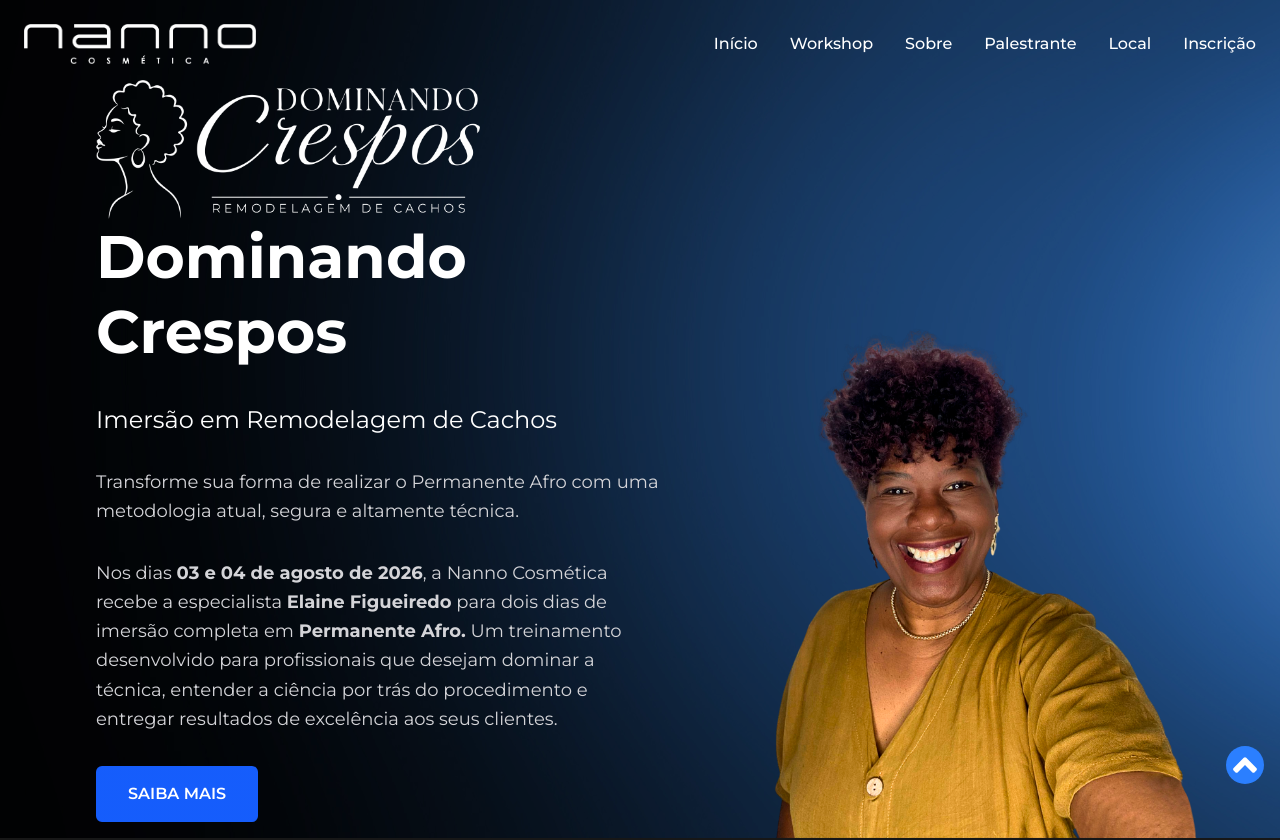
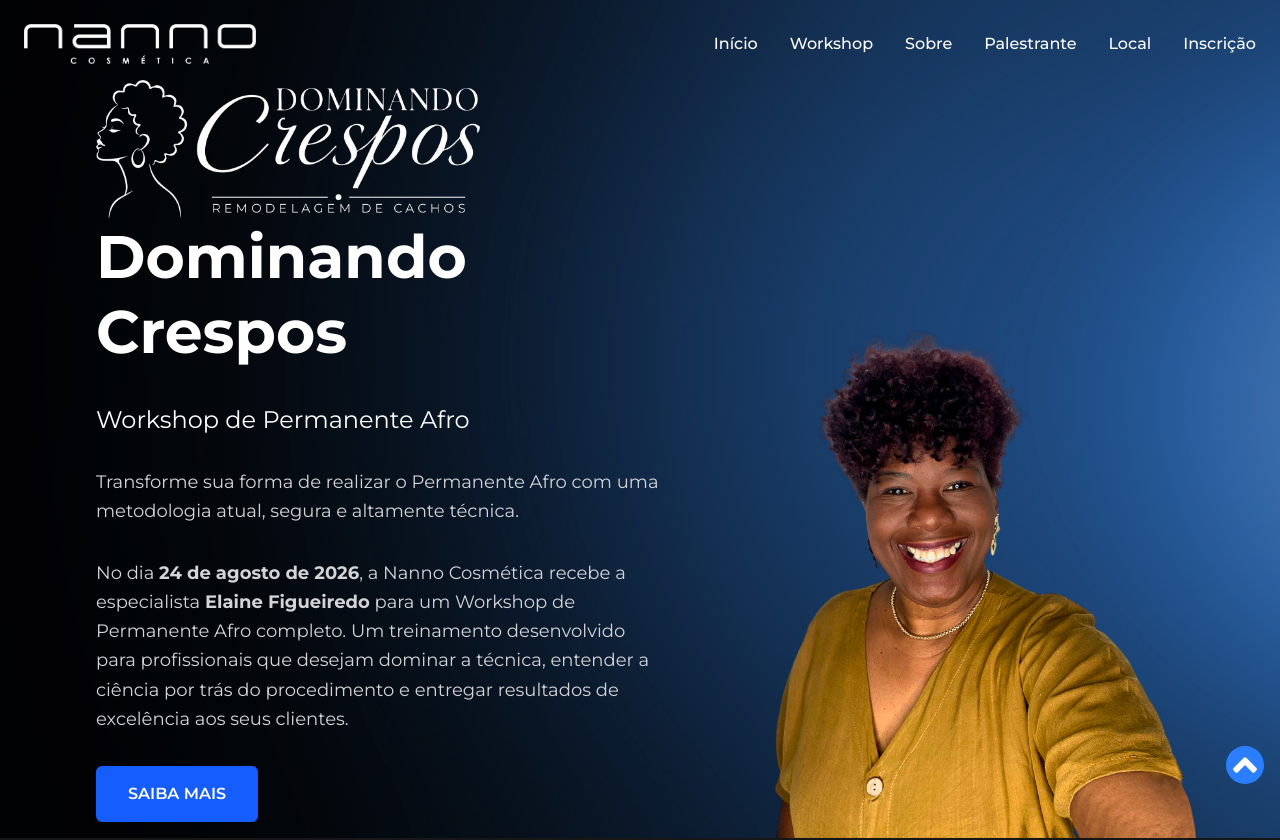
Before and after one commit to nannocosmetica/workshop_two, a React (Vite) app: page / in a window 1280 px wide. Shown: the top 840 px of the page. Built offline with nearby package versions, Linux system fonts and the light colour scheme.

Commit message:
date update

```diff
--- a/src/components/HeroSection.tsx
+++ b/src/components/HeroSection.tsx
@@ -8,12 +8,12 @@
         <h1 className="text-4xl lg:text-6xl leading-tight mb-6">
           <span className="font-bold">Dominando Crespos</span>
           <br />
-          <span className="text-2xl">Imersão em Remodelagem de Cachos</span>
+          <span className="text-2xl">Workshop de Permanente Afro</span>
         </h1>
 
         <p className="text-base lg:text-lg text-zinc-300 leading-relaxed mb-8">Transforme sua forma de realizar o Permanente Afro com uma metodologia atual, segura e altamente técnica.</p>
 
-        <p className="text-base lg:text-lg text-zinc-300 leading-relaxed mb-8">Nos dias <b>03 e 04 de agosto de 2026</b>, a Nanno Cosmética recebe a especialista <b>Elaine Figueiredo</b> para dois dias de imersão completa em <b>Permanente Afro.</b> Um treinamento desenvolvido para profissionais que desejam dominar a técnica, entender a ciência por trás do procedimento e entregar resultados de excelência aos seus clientes.</p>
+        <p className="text-base lg:text-lg text-zinc-300 leading-relaxed mb-8">No dia <b>24 de agosto de 2026</b>, a Nanno Cosmética recebe a especialista <b>Elaine Figueiredo</b> para um Workshop de Permanente Afro completo. Um treinamento desenvolvido para profissionais que desejam dominar a técnica, entender a ciência por trás do procedimento e entregar resultados de excelência aos seus clientes.</p>
 
         <a
           href="#ingresso"
--- a/src/components/PricingSection.tsx
+++ b/src/components/PricingSection.tsx
@@ -9,7 +9,7 @@
         <div className="text-center mb-12">
           <span className="text-sm uppercase tracking-[0.3em] text-blue-500">Garanta sua vaga</span>
 
-          <h2 className="text-3xl lg:text-5xl font-bold mt-4 mb-6 leading-tight">Ingresso para a Imersão em Permanente Afro</h2>
+          <h2 className="text-3xl lg:text-5xl font-bold mt-4 mb-6 leading-tight">Ingresso para o Workshop de Permanente Afro</h2>
 
           <p className="text-zinc-300 text-base lg:text-lg max-w-3xl mx-auto leading-relaxed">Garanta sua participação em uma experiência completa de aprendizado, prática e atualização profissional com a Nanno Cosmética.</p>
         </div>
@@ -63,7 +63,7 @@
               <div className="flex flex-col gap-4">
                 <div className="flex items-start gap-3">
                   <FaCheckCircle className="text-blue-500 mt-1 w-4 h-4 shrink-0" />
-                  <p className="text-zinc-300">Acesso completo aos 2 dias de imersão em permanente afro presencial.</p>
+                  <p className="text-zinc-300">Acesso completo ao workshop de permanente afro presencial.</p>
                 </div>
 
                 <div className="flex items-start gap-3">
```
